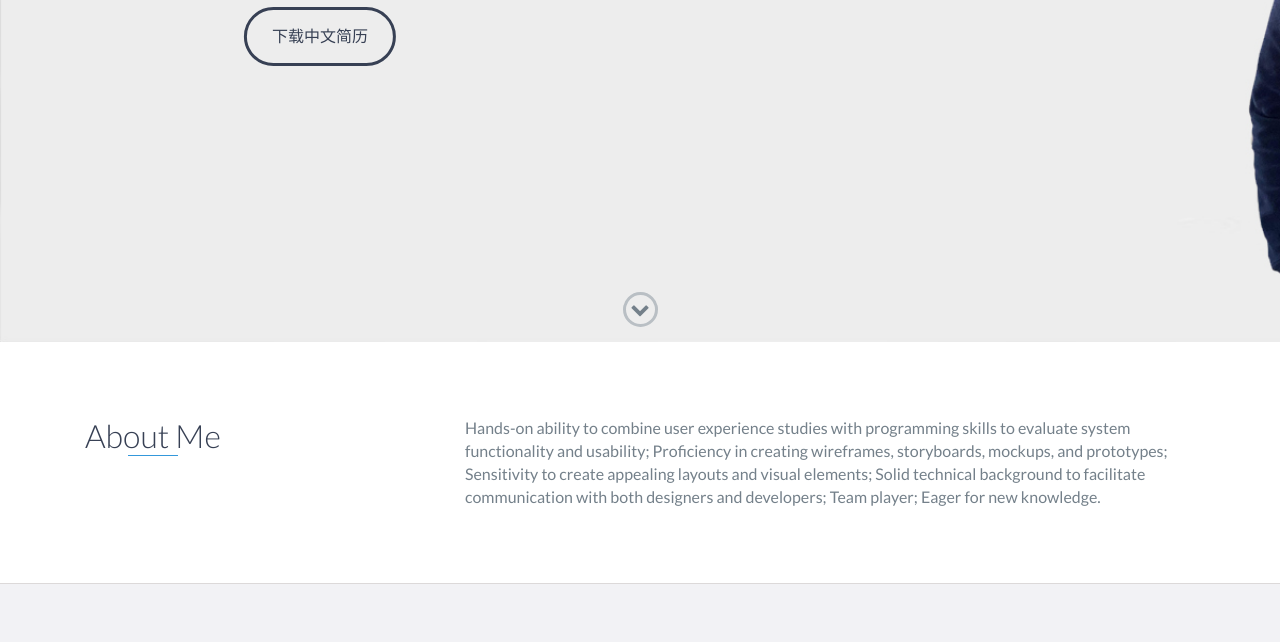
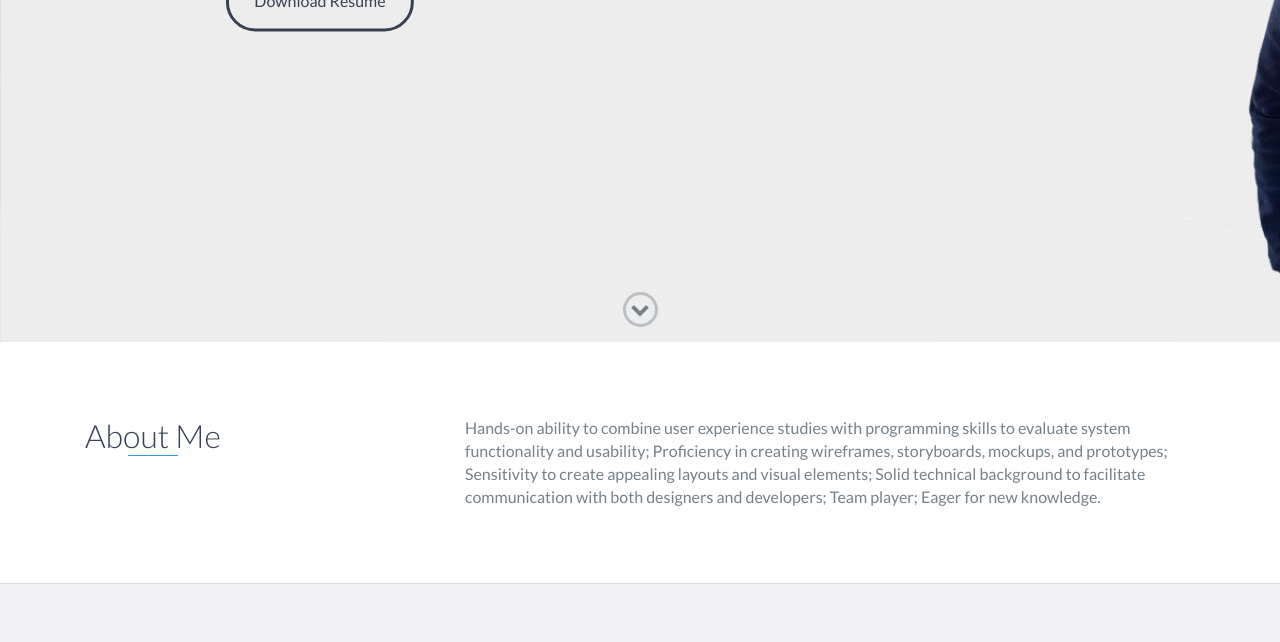
Before and after one commit to jimtie/jimtie.github.io, a website: page index.html in a window 1280 px wide. Shown: the part 458-1100 px from the top of the page. Drawn offline with nearby package versions, Linux system fonts and the light colour scheme.

Commit message:
no chinese

```diff
--- a/index.html
+++ b/index.html
@@ -54,7 +54,7 @@
             <h1>Jimmy Chen</h1>
             <h2>Full Stack / UX / Industrial Designer</h2>
             <p><a href="public/images/Jimmy-Chen-Resume.pdf" class="btn-rounded-white" download>Download Resume</a></p>
-            <p><a href="public/images/陈炘-中文简历-网页.pdf" class="btn-rounded-white" download>下载中文简历</a></p>
+            <!-- <p><a href="public/images/陈炘-中文简历-网页.pdf" class="btn-rounded-white" download>下载中文简历</a></p> -->
         </div>
         <!-- End #lead-content -->
 
```
